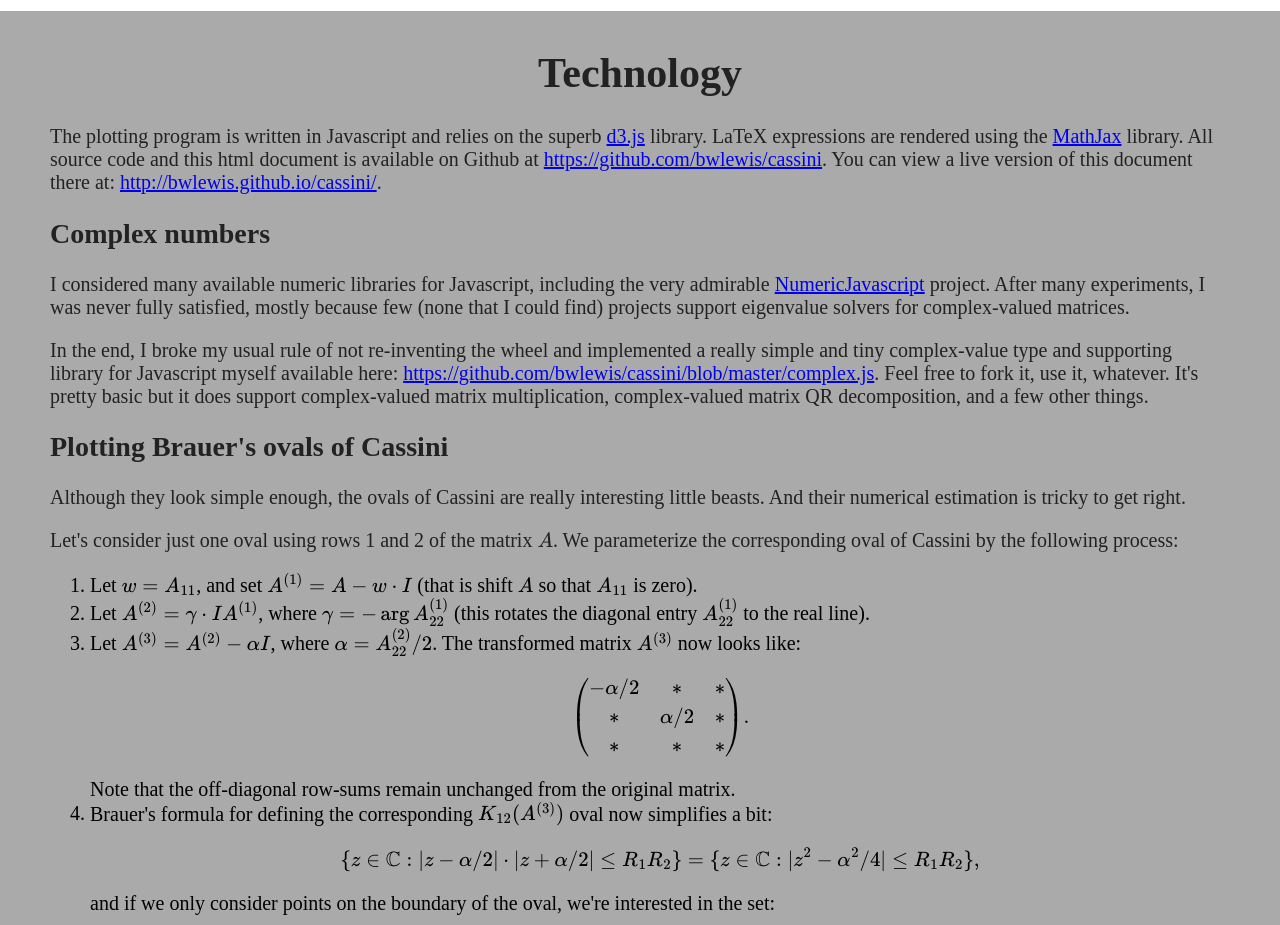
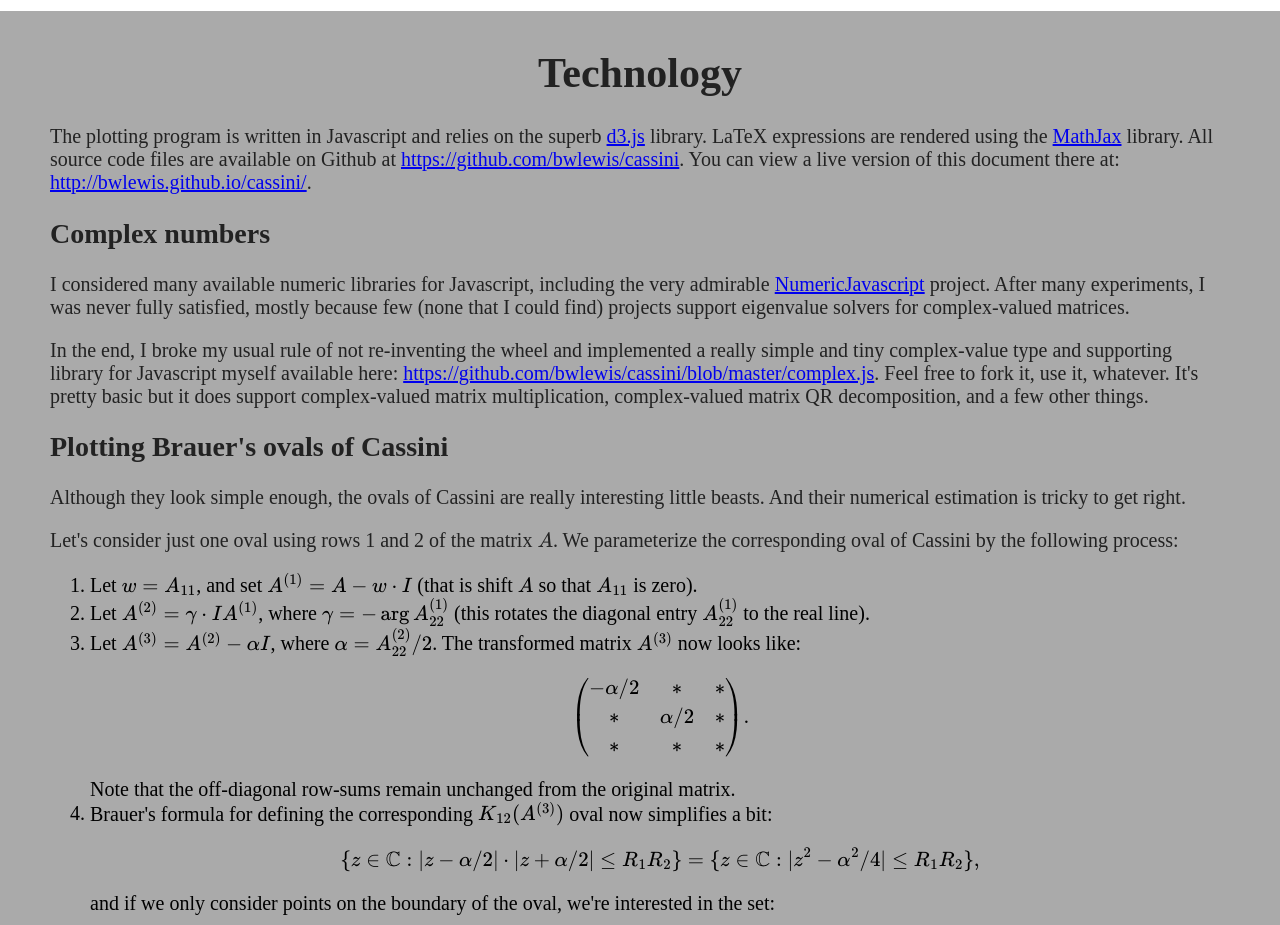
Before and after one commit to bwlewis/cassini, a plain HTML site: page index.html in a window 1280 px wide. Shown: the part 1820-2745 px from the top of the page. Drawn offline with nearby package versions, Linux system fonts and the light colour scheme; some packages are replaced by stand-ins of ours.

Commit message:
editorial revision

```diff
--- a/index.html
+++ b/index.html
@@ -292,7 +292,7 @@ The plotting program is written in Javascript and relies on
 the superb <a href="http://d3js.org">d3.js</a> library.
 LaTeX expressions are rendered using the
 <a href="http://www.mathjax.org/">MathJax</a> library.
-All source code  and this html document is available on Github at
+All source code files are available on Github at
 <a href="https://github.com/bwlewis/cassini">https://github.com/bwlewis/cassini</a>. You can view a live version of this document there at:
 <a href="http://bwlewis.github.io/cassini/">http://bwlewis.github.io/cassini/</a>.
 </p>
```
